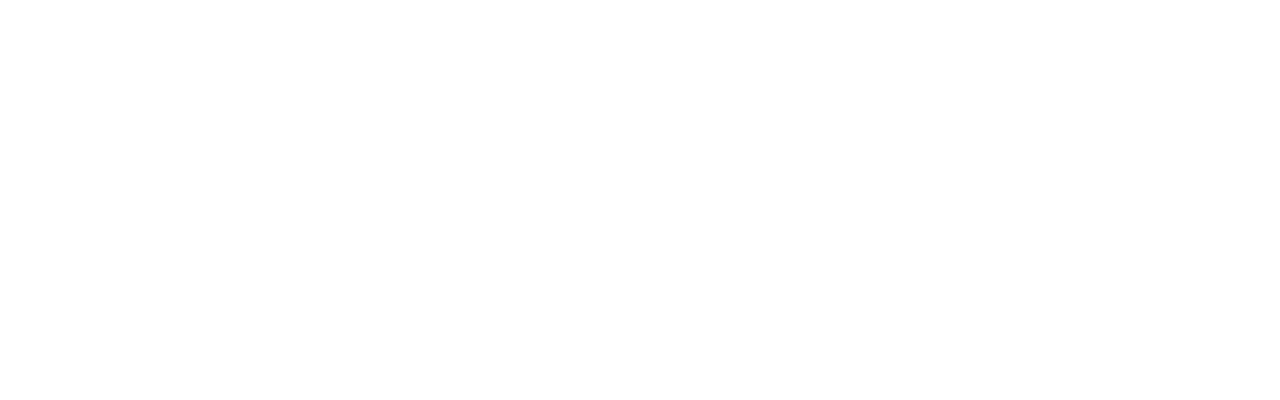
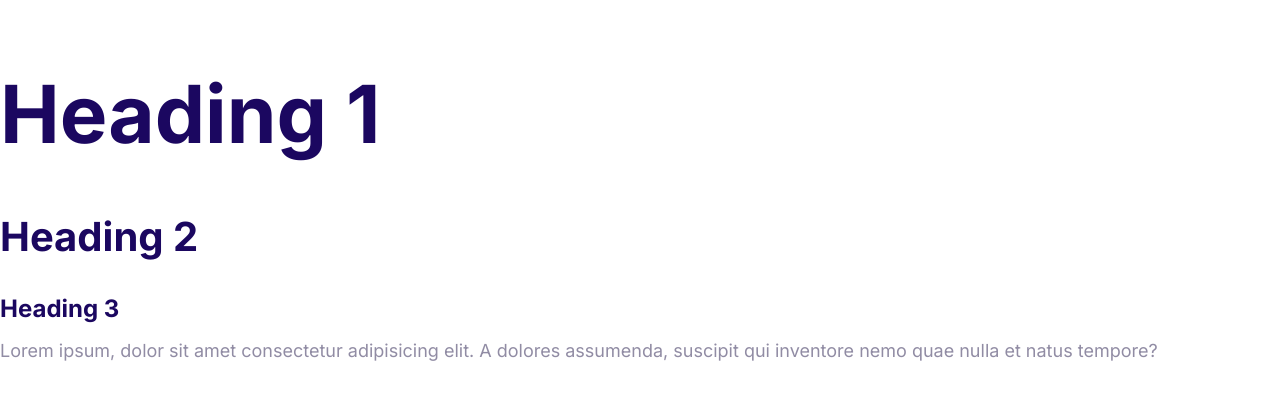
Before and after one commit to bkomesu/Moshify4, a plain HTML site: page index.html in a window 1280 px wide. Drawn offline with Linux system fonts and the light colour scheme.

Commit message:
define the styles for the fonts

```diff
--- a/index.html
+++ b/index.html
@@ -5,8 +5,22 @@
     <meta http-equiv="X-UA-Compatible" content="IE=edge" />
     <meta name="viewport" content="width=device-width, initial-scale=1.0" />
     <title>Document</title>
+    <link rel="preconnect" href="https://fonts.googleapis.com" />
+    <link rel="preconnect" href="https://fonts.gstatic.com" crossorigin />
+    <link
+      href="https://fonts.googleapis.com/css2?family=Inter:wght@400;700&display=swap"
+      rel="stylesheet"
+    />
     <link rel="stylesheet" href="normalize.css" />
     <link rel="stylesheet" href="styles.css" />
   </head>
-  <body></body>
+  <body>
+    <h1>Heading 1</h1>
+    <h2>Heading 2</h2>
+    <h3>Heading 3</h3>
+    <p>
+      Lorem ipsum, dolor sit amet consectetur adipisicing elit. A dolores
+      assumenda, suscipit qui inventore nemo quae nulla et natus tempore?
+    </p>
+  </body>
 </html>
--- a/styles.css
+++ b/styles.css
@@ -5,3 +5,52 @@
   --color-heading: #1b0760;
   --color-body: #918ca4;
 }
+
+html {
+  /**62.5% of 16px */
+  font-size: 62.5%;
+}
+
+body {
+  font-family: Inter, Arial, Helvetica, sans-serif;
+  font-size: 2.4rem;
+  line-height: 1.5;
+  color: var(--color-body);
+}
+
+h1,
+h2,
+h3 {
+  color: var(--color-heading);
+  margin-bottom: 1rem;
+}
+
+h1 {
+  font-size: 7rem;
+}
+h2 {
+  font-size: 4rem;
+}
+
+h3 {
+  font-size: 3rem;
+}
+
+p {
+  margin-top: 0;
+}
+
+@media screen and (min-width: 1024px) {
+  body {
+    font-size: 1.8rem;
+  }
+  h1 {
+    font-size: 8rem;
+  }
+  h2 {
+    font-size: 4rem;
+  }
+  h3 {
+    font-size: 2.4rem;
+  }
+}
```
